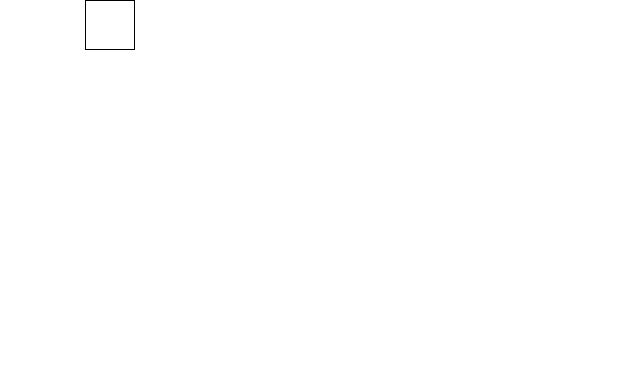
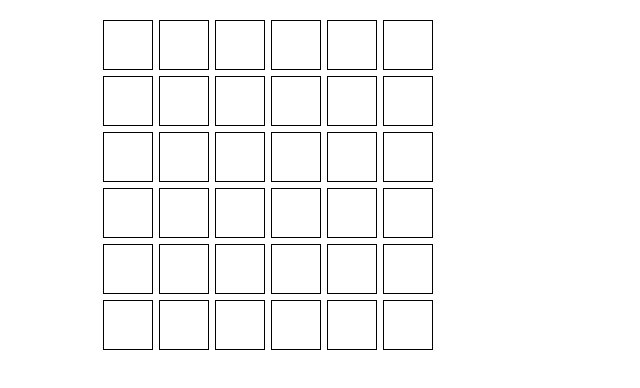
Before and after one commit to ReactJSResources/react-webpack-babel, a React app: page / in a window 1280 px wide. Shown: the top 388 px of the page, without its empty margins (0-640 px from the left). Built offline with nearby package versions, Linux system fonts and the light colour scheme.

Commit message:
Creates cell matrix for coloring

```diff
--- a/src/components/app.jsx
+++ b/src/components/app.jsx
@@ -1,13 +1,13 @@
+import React from 'react';
+import Matrix from './matrix.jsx';
+import styles from '../index.scss';
 import 'bootstrap/dist/css/bootstrap.min.css';
-import styles from '../index.scss';
-import React from 'react';
-import Cell from './cell.jsx';
 
 export default class App extends React.Component {
   render() {
     return (
-      <div>
-        <Cell/>
+      <div className="container">
+        <Matrix/>
       </div>
     )
   }
--- /dev/null
+++ b/src/components/matrix.jsx
@@ -0,0 +1,19 @@
+import React from 'react';
+import Row from './row.jsx';
+import styles from '.././index.scss';
+import 'bootstrap/dist/css/bootstrap.min.css';
+
+export default class Matrix extends React.Component {
+  render(){
+    return(
+      <div className={styles.matrix}>
+        <Row/>
+        <Row/>
+        <Row/>
+        <Row/>
+        <Row/>
+        <Row/>
+      </div>
+    )
+  }
+}
--- /dev/null
+++ b/src/components/row.jsx
@@ -0,0 +1,19 @@
+import React from 'react';
+import Cell from './cell.jsx';
+import styles from '.././index.scss';
+import 'bootstrap/dist/css/bootstrap.min.css';
+
+export default class Row extends React.Component {
+  render(){
+    return(
+      <div className={styles.matrixRow}>
+        <Cell/>
+        <Cell/>
+        <Cell/>
+        <Cell/>
+        <Cell/>
+        <Cell/>
+      </div>
+    )
+  }
+}
--- a/src/index.scss
+++ b/src/index.scss
@@ -1,6 +1,17 @@
 .cell {
     border: solid black 1px;
-	display: inline-block;
-	height: 50px;
-	width: 50px;
+    display: inline-block;
+    height: 50px;
+    margin: 0 3px;
+    width: 50px;
 }
+
+.matrix {
+    margin: 20px auto;
+}
+
+.matrixRow {
+    display: inline-block;
+    margin: 0;
+    padding: 0;
+}
```
Also changed, not shown: src/components/index.jsx (line endings or trailing spaces).
